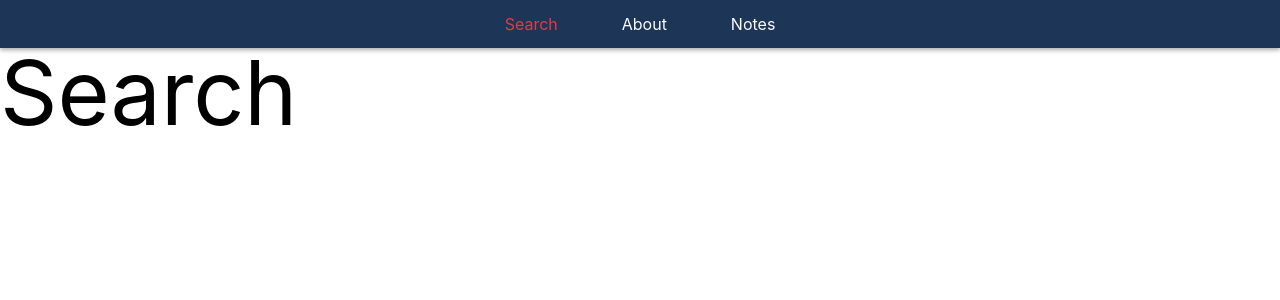
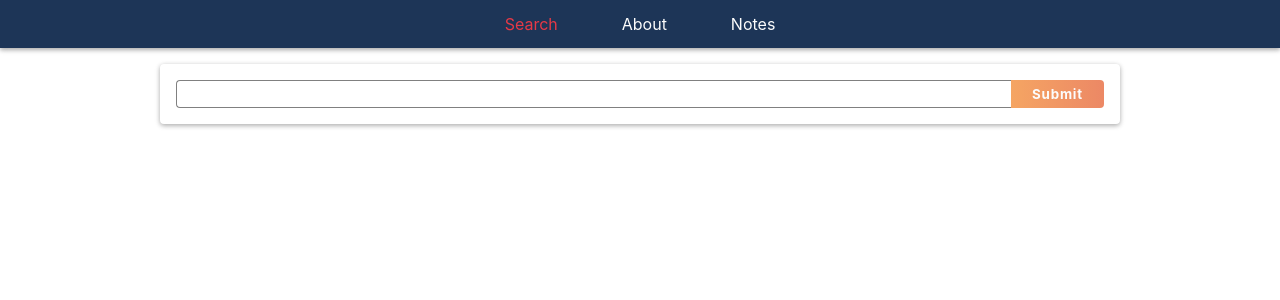
Before and after one commit to leo-generali/college-checklist, a React (Create React App) app: page /search in a window 1280 px wide. Shown: the top 300 px of the page. Built offline with nearby package versions, Linux system fonts and the light colour scheme.

Commit message:
Create a hacky searchbar that is 100 percent of width

```diff
--- a/src/components/App/App.js
+++ b/src/components/App/App.js
@@ -18,7 +18,7 @@ class App extends Component {
     return (
       <Router >
         <div className="app">
-          <ul className="header">
+          <ul className="header margin-spacer">
             <li className="header--item">
               <NavLink
                 className="header--item__link"
@@ -38,9 +38,11 @@ class App extends Component {
                 to="/notes">Notes</NavLink>
             </li>
           </ul>
+          <main className="body">
             <Route path="/search" component={Search} />
             <Route path="/about" component={About} />
             <Route path="/notes" component={Notes} />
+          </main>
         </div>
       </Router>
     );
--- a/src/components/Notes/Notes.js
+++ b/src/components/Notes/Notes.js
@@ -4,7 +4,7 @@ class Notes extends Component {
   render() {
     return (
       <div>
-        <h1>Notes</h1>
+        <p>Notes</p>
 
       </div>
     );
--- a/src/components/Search/Search.js
+++ b/src/components/Search/Search.js
@@ -3,10 +3,14 @@ import React, { Component } from 'react';
 class Search extends Component {
   render() {
     return (
-      <div>
-        <h1>Search</h1>
-
-      </div>
+      <section className="card">
+        <form className="form-wrapper">
+          <div className="search-wrapper">
+            <input className="searchbar searchbar--search" type="text" />
+          </div>
+          <input className="searchbar searchbar--submit" type="submit" />
+        </form>
+      </section>
     );
   }
 }
--- a/src/css/styles.css
+++ b/src/css/styles.css
@@ -63,6 +63,9 @@ h5 {
 p {
   font-size: 1.6rem; }
 
+.margin-spacer {
+  margin-bottom: 1rem; }
+
 .app {
   font-family: -apple-system, BlinkMacSystemFont, "Segoe UI", Roboto, Oxygen, Ubuntu, Cantarell, "Open Sans", "Helvetica Neue", sans-serif; }
 
@@ -105,4 +108,58 @@ p {
   border: 1px solid #FCFCFC;
   margin: -1px; }
 
+.body {
+  display: -webkit-box;
+  display: -ms-flexbox;
+  display: flex;
+  -webkit-box-pack: center;
+      -ms-flex-pack: center;
+          justify-content: center; }
+
+.card {
+  max-width: 928px;
+  padding: 1rem;
+  width: 100%;
+  margin: 0 1rem;
+  border-radius: 0.25rem;
+  box-shadow: 0 1.5px 4px rgba(0, 0, 0, 0.24), 0 1.5px 6px rgba(0, 0, 0, 0.12); }
+
+.form-wrapper {
+  display: -webkit-box;
+  display: -ms-flexbox;
+  display: flex; }
+
+.searchbar {
+  border: 0;
+  padding: 6px 15px 6px 15px;
+  font-family: -apple-system, BlinkMacSystemFont, "Segoe UI", Roboto, Oxygen, Ubuntu, Cantarell, "Open Sans", "Helvetica Neue", sans-serif; }
+
+.search-wrapper {
+  width: 100%; }
+
+.searchbar--search {
+  border-radius: 0;
+  border-radius: 0.25rem 0 0 0.25rem;
+  border-top: solid 1px grey;
+  border-bottom: solid 1px grey;
+  border-left: solid 1px grey;
+  width: 100%;
+  padding-bottom: 5px;
+  padding-top: 5px; }
+
+.searchbar--submit {
+  color: #FCFCFC;
+  font-weight: bold;
+  letter-spacing: 0.8px;
+  width: 100px;
+  background: #EC8865;
+  background: -webkit-linear-gradient(right, #EC8865, #F5A563);
+  background: linear-gradient(to left, #EC8865, #F5A563);
+  -webkit-appearance: none;
+  border-radius: 0 0.25rem 0.25rem 0; }
+
+.searchbar--submit:hover {
+  cursor: pointer;
+  box-shadow: 0px 0px 5px 0px #ec8865; }
+
 /*# sourceMappingURL=src/css/maps/styles.css.map */
--- a/src/styles/_variables.scss
+++ b/src/styles/_variables.scss
@@ -11,7 +11,10 @@ $font-stack: -apple-system,
 
 $header: rgba(29, 53, 87, 1);
 $header-font: #FCFCFC;
+$contrast: rgba(230, 57, 70, 1);
 
-$contrast: rgba(230, 57, 70, 1);
+$searchbar-submit-backup: #EC8865;
+$searchbar-submit: linear-gradient(to left, #EC8865, #F5A563);
+
 $color3: rgba(168, 218, 220, 1);
 $color4: rgba(69, 123, 157, 1);
--- a/src/styles/components/_app.scss
+++ b/src/styles/components/_app.scss
@@ -39,3 +39,8 @@
   border: 1px solid $header-font;
   margin: -1px;
 }
+
+.body {
+  display: flex;
+  justify-content: center;
+}
--- /dev/null
+++ b/src/styles/components/_helpers.scss
@@ -0,0 +1 @@
+.margin-spacer {margin-bottom: 1rem;}
--- /dev/null
+++ b/src/styles/components/_search.scss
@@ -0,0 +1,60 @@
+.card {
+  max-width: 928px;
+
+  padding: 1rem;
+  width: 100%;
+
+  margin: 0 1rem;
+
+  border-radius: 0.25rem;
+
+  @include card(1);
+}
+
+.form-wrapper {
+  display: flex;
+}
+
+.searchbar {
+  border: 0;
+
+  padding: 6px 15px 6px 15px;
+
+  font-family: $font-stack;
+}
+
+.search-wrapper {
+  width: 100%;
+}
+
+.searchbar--search {
+  border-radius: 0;
+  border-radius: 0.25rem 0 0 0.25rem ;
+  border-top: solid 1px grey;
+  border-bottom: solid 1px grey;
+  border-left: solid 1px grey;
+
+  width: 100%;
+
+  padding-bottom: 5px;
+  padding-top: 5px;
+}
+
+.searchbar--submit {
+  color: $header-font;
+  font-weight: bold;
+  letter-spacing: 0.8px;
+  width: 100px;
+
+  background: $searchbar-submit-backup;
+  background: $searchbar-submit;
+
+  -webkit-appearance: none;
+
+  border-radius: 0 0.25rem 0.25rem 0;
+}
+
+.searchbar--submit:hover {
+  cursor: pointer;
+  box-shadow: 0px 0px 5px 0px rgba(236,136,101,1);
+}
--- a/src/styles/styles.scss
+++ b/src/styles/styles.scss
@@ -1,5 +1,7 @@
 @import "mixins";
 @import "reset";
 @import "variables";
+@import "./components/helpers";
 
 @import "./components/app";
+@import "./components/search";
```
Also changed, not shown: 1 other file (tests, documents, lock files or other folders).
